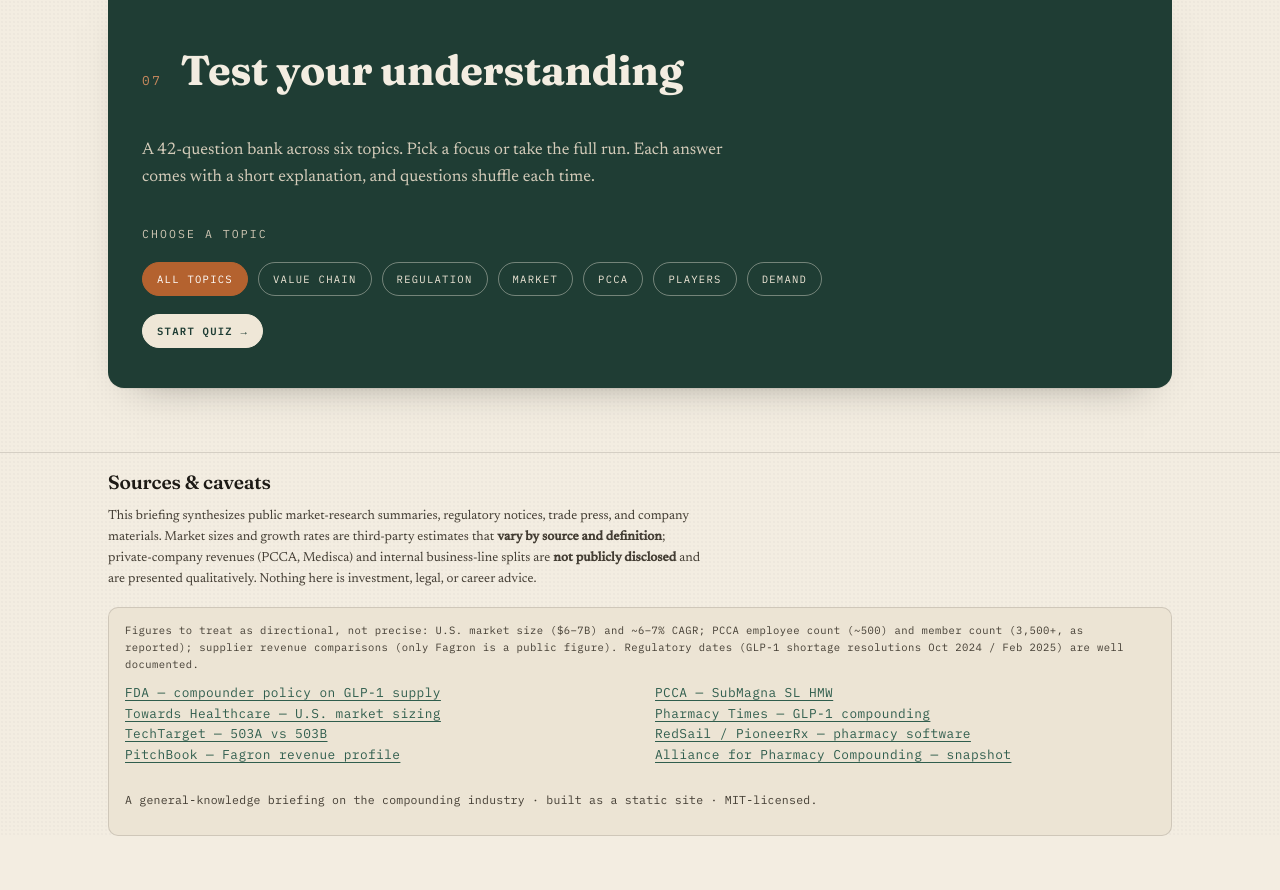
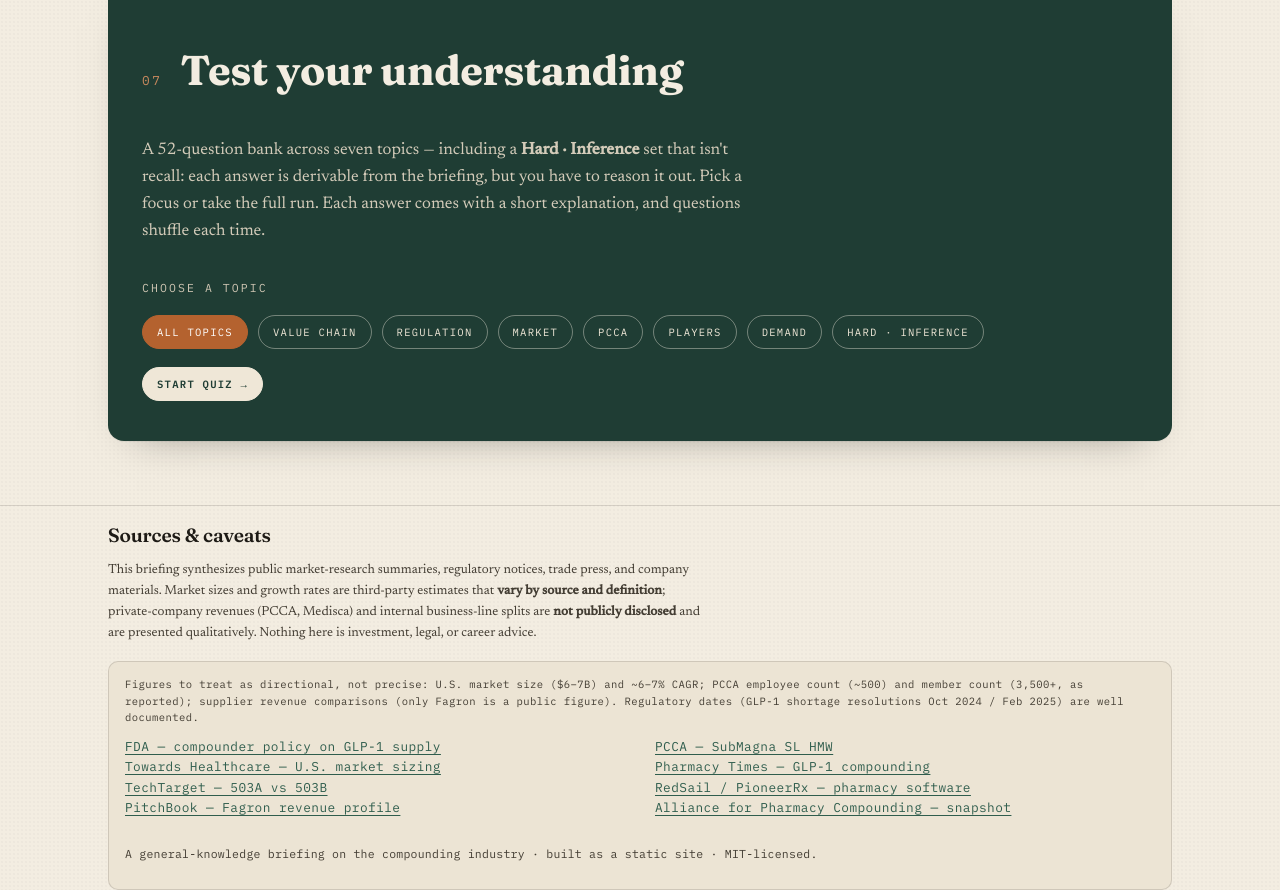
Before and after one commit to banquin/compounding-landscape-briefing, a plain HTML site: page index.html in a window 1280 px wide. Shown: the part 8100-8990 px from the top of the page. Before the commit the page ends 8936 px from the top, so only its background shows below. Drawn offline with Linux system fonts and the light colour scheme.

Commit message:
Add Hard · Inference quiz set: 10 questions requiring derivation, not recall
Co-Authored-By: Claude Opus 4.8 (1M context) <noreply@anthropic.com>

```diff
--- a/index.html
+++ b/index.html
@@ -502,7 +502,7 @@
   <div class="wrap">
     <div id="quiz">
       <div class="sec-head"><span class="sec-num">07</span><h2>Test your understanding</h2></div>
-      <p class="sec-intro">A 42-question bank across six topics. Pick a focus or take the full run. Each answer comes with a short explanation, and questions shuffle each time.</p>
+      <p class="sec-intro">A 52-question bank across seven topics — including a <b>Hard · Inference</b> set that isn't recall: each answer is derivable from the briefing, but you have to reason it out. Pick a focus or take the full run. Each answer comes with a short explanation, and questions shuffle each time.</p>
 
       <div id="quiz-setup">
         <div class="mono" style="color:#cfc6b3; margin-bottom:8px">Choose a topic</div>
@@ -612,7 +612,19 @@ const BANK = [
   {cat:"Demand", q:"In 2026, the FDA signaled a looser stance on peptides by…", o:["Banning all peptides","Moving to remove many peptides from Category 2 (toward Category 1)","Requiring prescriptions for vitamins","Approving every peptide as a drug"], a:1, e:"Reclassifying peptides opens a looser framework that benefits suppliers positioned in that category."},
   {cat:"Demand", q:"The biggest structural threat to independent compounders is…", o:["Too little demand","Telehealth players vertically integrating their own compounding (disintermediation)","Lack of regulation","Falling chronic-disease rates"], a:1, e:"As Hims/Ro/LifeMD own more of the pharmacy and the patient relationship, independents can be hollowed out even as the market grows."},
   {cat:"Demand", q:"Compared with the CRM software market, the compounding-software niche is…", o:["Far more saturated","Less saturated, stickier, with a defensible incumbent","Identical","Unregulated and risk-free"], a:1, e:"It's a less crowded pond with high switching costs (the software runs the pharmacy) and a clear incumbent."},
-  {cat:"Demand", q:"A key risk to the 'rising tide' thesis for PK is that…", o:["Compounding is illegal","The independent channel PK serves could be hollowed out by telehealth/large-compounder consolidation even as the overall market grows","There is no demand for compounding","PCCA is shutting down"], a:1, e:"The tide is rising for compounding overall, but not necessarily for the independent segment PK depends on."}
+  {cat:"Demand", q:"A key risk to the 'rising tide' thesis for PK is that…", o:["Compounding is illegal","The independent channel PK serves could be hollowed out by telehealth/large-compounder consolidation even as the overall market grows","There is no demand for compounding","PCCA is shutting down"], a:1, e:"The tide is rising for compounding overall, but not necessarily for the independent segment PK depends on."},
+
+  // ---- Hard · Inference (derive it; not stated outright) ----
+  {cat:"Hard · Inference", q:"Using the briefing's figures (~$2–4B across ~80–100 facilities vs. ~$5–7B across ~7,500 pharmacies), revenue per 503B facility is roughly…", o:["About the same as a 503A pharmacy","Roughly 30–50× a typical 503A pharmacy","About 2–3× a 503A pharmacy","Lower than a typical 503A pharmacy"], a:1, e:"≈$33M per 503B site ($3B/90) vs. ≈$0.8M per 503A pharmacy ($6B/7,500) — on the order of 30–50× more revenue per site, even though 503A holds more total dollars."},
+  {cat:"Hard · Inference", q:"If ~7,500 of ~56,000 U.S. community pharmacies compound, the share offering compounding is closest to…", o:["About 1%","About 13%","About 40%","About 75%"], a:1, e:"7,500 / 56,000 ≈ 13% — roughly one in eight community pharmacies. Compounding is a niche within the broader retail-pharmacy base."},
+  {cat:"Hard · Inference", q:"503B is the fastest-growing slice by revenue — yet it's a poor growth target for PK's software. Why?", o:["503B facilities are illegal","There are only ~80–100 of them, and they run industrial cGMP/ERP systems, not patient-specific Rx software","503B facilities can't use any software","PK is legally barred from selling to them"], a:1, e:"PK's addressable market is the ~7,500 patient-specific 503A pharmacies. The handful of industrial 503B sites need manufacturing-grade systems, so 503B's revenue growth doesn't convert into PK seats."},
+  {cat:"Hard · Inference", q:"Given the GLP-1 boom was a one-time, shortage-driven surge now unwinding, the most likely near-term effect on PCCA's ingredient revenue is…", o:["A permanent step-change higher","A tough comparison / pullback as 2022–24 GLP-1 volume rolls off","No effect at all","Elimination of demand for all bases"], a:1, e:"PCCA likely rode the surge (e.g., via bases like SubMagna for semaglutide). As compounded GLP-1 volume becomes impermissible, those sales face declining comps unless the next waves replace them."},
+  {cat:"Hard · Inference", q:"If telehealth platforms scale their own compounding, which operation would they most naturally build — and why does it threaten PK's customers?", o:["More 503A patient-specific pharmacies, helping independents","503B-style bulk facilities, concentrating volume away from independent 503A pharmacies","Health-insurance plans","API factories in China"], a:1, e:"Mass DTC demand favors bulk 503B economics. That pulls volume out of the fragmented 503A channel PK depends on — disintermediation even as total compounding grows."},
+  {cat:"Hard · Inference", q:"That ~80% of compounded GLP-1 scripts rely on the 'add B-vitamins' workaround most directly implies…", o:["The revenue is durable and safe","A large share of current GLP-1 compounding revenue sits on legally precarious ground","Compounding is now fully FDA-approved","Patients simply prefer added vitamins"], a:1, e:"If regulators close the 'not essentially a copy' loophole, the bulk of remaining compounded-GLP-1 revenue is exposed. It's a fragile base, not a durable one."},
+  {cat:"Hard · Inference", q:"Fagron (public, ~$1B+, acquired Letco) and the 'big three' co-funding research together most suggests the ingredient-supply layer is…", o:["Fragmenting into many tiny players","Consolidating — raising the value of proprietary, differentiated products like PCCA's bases","Becoming unregulated","Exiting the U.S. market"], a:1, e:"In a consolidating, scale-driven supply layer, commodity APIs compete on price. Defensible margin comes from proprietary IP like SubMagna — which is exactly why PCCA pushes up the value chain."},
+  {cat:"Hard · Inference", q:"A pharmacy that uses PCCA's formulas, runs PK software, and sends samples to Eagle Analytical best illustrates…", o:["Low switching costs","A bundled lock-in moat that's costly to unwind","Vertical disintegration","Regulatory arbitrage"], a:1, e:"Each layer raises switching costs; together they make leaving PCCA's ecosystem disruptive — the strategic payoff of spanning ingredients, software, and testing at once."},
+  {cat:"Hard · Inference", q:"As post-2025 enforcement and USP standards tighten, demand for Eagle Analytical's testing services would most likely…", o:["Fall, since compounding shrinks","Rise, as compliance and quality requirements increase","Stay flat regardless","Become illegal"], a:1, e:"Tighter quality enforcement is a tailwind for testing/QA. Eagle partly hedges PCCA — quality services grow as scrutiny rises, even if some compounding volume is curtailed."},
+  {cat:"Hard · Inference", q:"If headline market growth is ~6–7% but the 2022–24 GLP-1 surge was a one-time spike, the underlying (ex-GLP-1) trend is best read as…", o:["Much faster than 6–7%","Roughly steady mid-single digits once the GLP-1 bump is stripped out","Negative and collapsing","Impossible to estimate"], a:1, e:"The durable drivers — aging, chronic disease, shortages, personalization — support steady mid-single-digit growth. GLP-1 was a transient overlay, not a new baseline."}
 ];
 
 const cats = ["All", ...Array.from(new Set(BANK.map(q=>q.cat)))];
```
